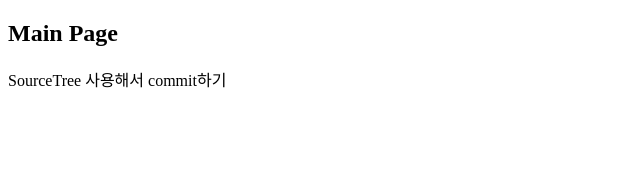
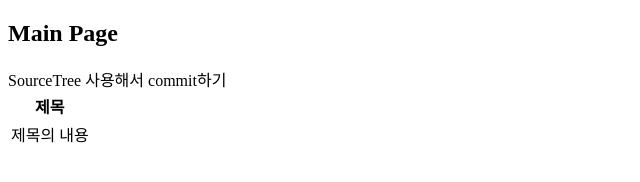
Before and after one commit to kang2367/MyApp, a plain HTML site: page index.html in a window 1280 px wide. Shown: the whole page, without its empty margins (0-640 px from the left). Drawn offline with Linux system fonts and the light colour scheme.

Commit message:
index table tag 추가

```diff
--- a/index.html
+++ b/index.html
@@ -9,5 +9,13 @@
 <body>
     <h2>Main Page</h2>
     <div>SourceTree 사용해서 commit하기</div>
+    <table>
+        <tr>
+            <th>제목</th>
+        </tr>
+        <tr>
+            <td>제목의 내용</td>
+        </tr>
+    </table>
 </body>
 </html>
```
